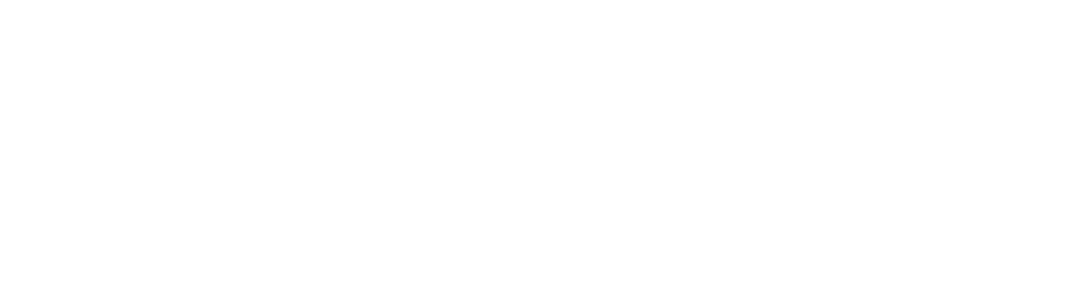
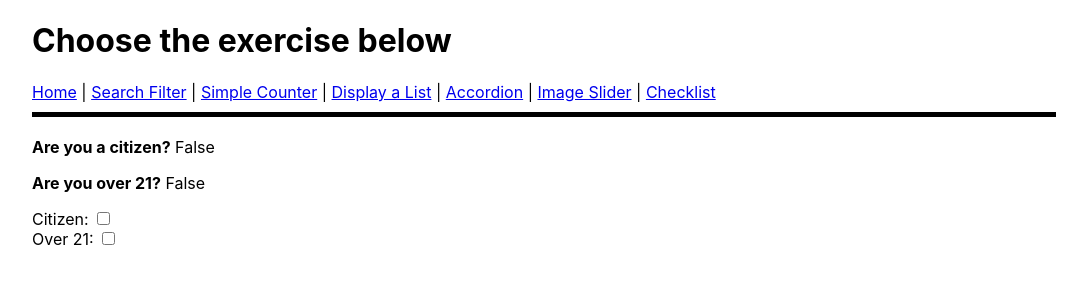
Before and after one commit to IsraelDeorce/practice-react, a React (Create React App) app: page /Checklist in a window 1280 px wide. Before the commit this address had no page. Shown: the top 300 px of the page, without its empty margins (96-1183 px from the left). Built offline with nearby package versions, Linux system fonts and the light colour scheme.

Commit message:
✨Finished Checklist exercise

```diff
--- a/src/App.tsx
+++ b/src/App.tsx
@@ -6,6 +6,7 @@
 import DisplayList from "./pages/DisplayList/DisplayList";
 import Accordion from "./pages/Accordion/Accordion";
 import ImageSlider from "./pages/ImageSlider/ImageSlider";
+import Checklist from "./pages/Checklist/Checklist";
 
 function App() {
   return (
@@ -18,6 +19,7 @@
           <Route path="display-list" element={<DisplayList />} />
           <Route path="accordion" element={<Accordion />} />
           <Route path="image-slider" element={<ImageSlider />} />
+          <Route path="Checklist" element={<Checklist />} />
         </Route>
       </Routes>
     </Router>
--- a/src/components/Main/Main.tsx
+++ b/src/components/Main/Main.tsx
@@ -10,7 +10,8 @@
         <Link to="simple-counter">Simple Counter</Link> |{" "}
         <Link to="display-list">Display a List</Link> |{" "}
         <Link to="accordion">Accordion</Link> |{" "}
-        <Link to="image-slider">ImageSlider</Link>
+        <Link to="image-slider">Image Slider</Link> |{" "}
+        <Link to="Checklist">Checklist</Link>
       </nav>
       <div>
         <Outlet />
--- /dev/null
+++ b/src/pages/Checklist/Checklist.tsx
@@ -0,0 +1,48 @@
+/*
+6. Create a Checklist in React
+React code to display a checklist with multiple options that can select and the selected options are dynamically displayed on the screen. React State is used to keep track of checked options and onChange() Event handler is triggered to alter the state whenever an option is checked or unchecked.
+
+The following are the steps to create a Checklist in React JS:
+
+1.Create React state to track checkbox value.
+2.Function to update checkbox value based on event.target.checked
+3.Add checkbox input element to JSX code with onChange function.
+*/
+
+import { useState } from "react";
+
+function Checklist() {
+  const [isCitizen, setCitizen] = useState(false);
+  const [isOver21, setIsOver21] = useState(false);
+
+  return (
+    <div>
+      <p>
+        <strong>Are you a citizen?</strong> {isCitizen ? 'True' : 'False'}
+      </p>
+      <p>
+        <strong>Are you over 21?</strong> {isOver21 ? 'True' : 'False'}
+      </p>
+      <div>
+        <label>Citizen: </label>
+        <input
+          id="citizen"
+          name="citizen"
+          type="checkbox"
+          onChange={() => setCitizen(!isCitizen)}
+        />
+      </div>
+      <div>
+        <label>Over 21: </label>
+        <input
+          id="over21"
+          name="over21"
+          type="checkbox"
+          onChange={() => setIsOver21(!isOver21)}
+        />
+      </div>
+    </div>
+  )
+}
+
+export default Checklist;
```
